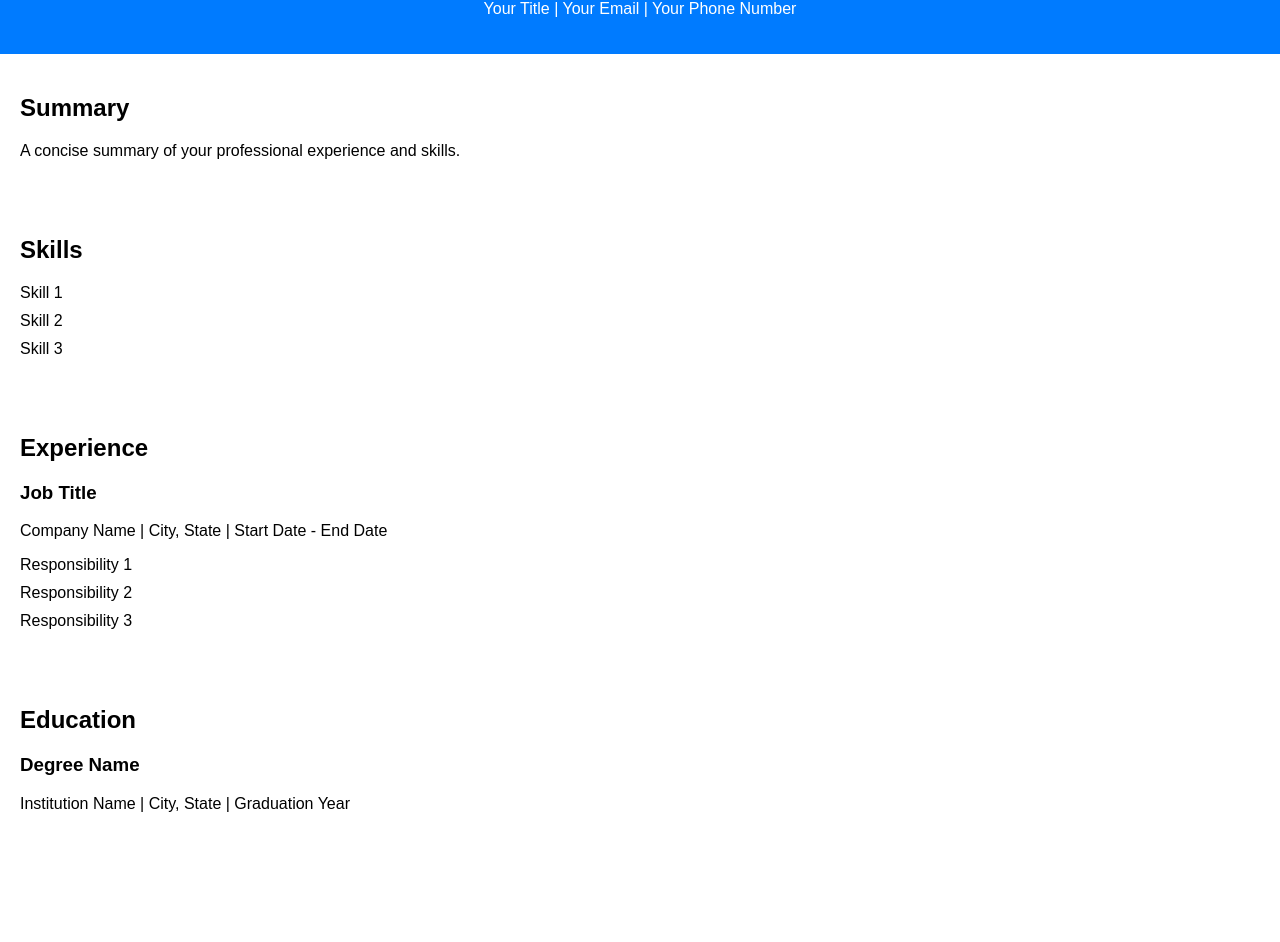
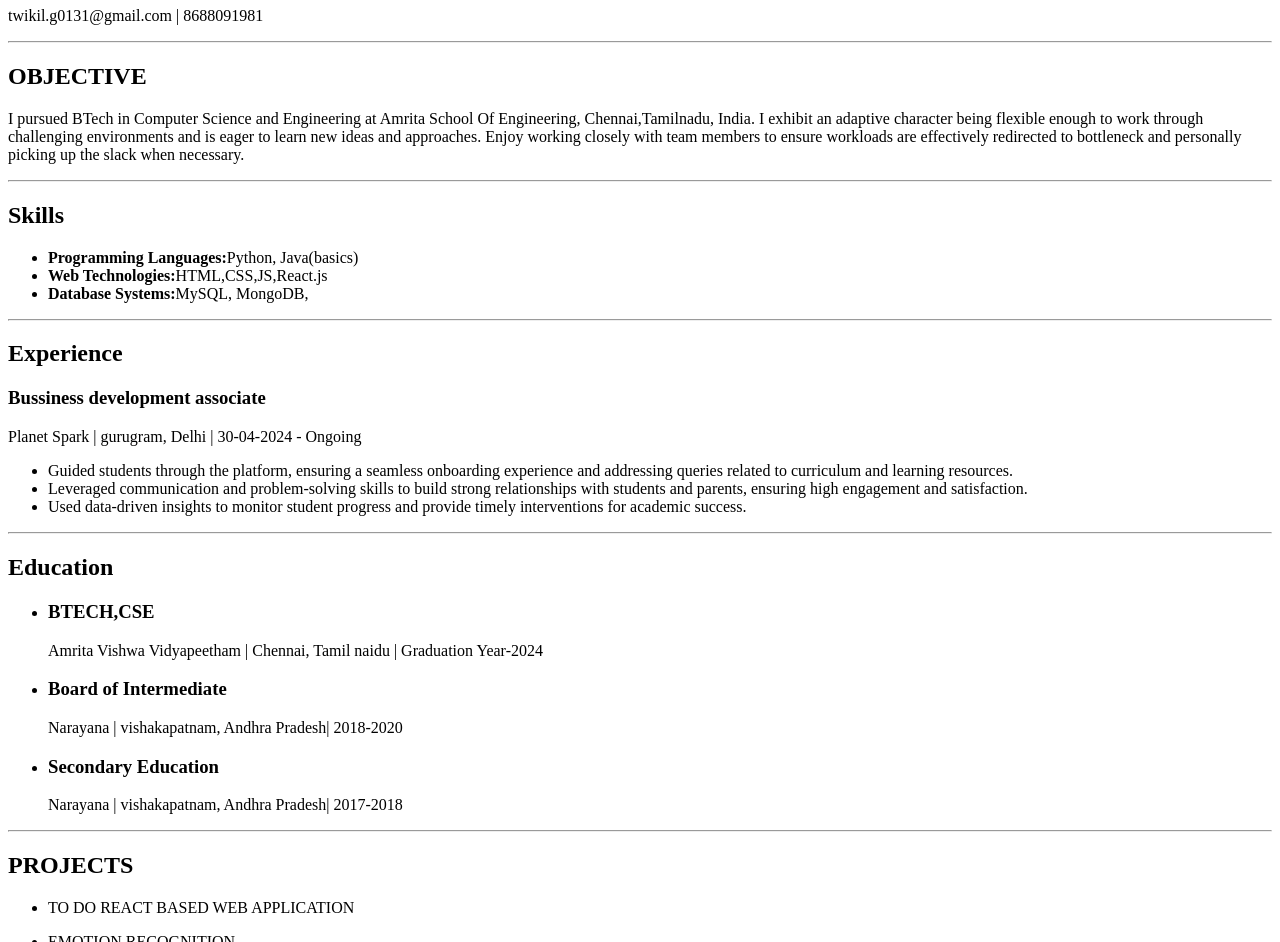
Before and after one commit to Twikil/Resume, a plain HTML site: page index.html in a window 1280 px wide. Shown: the part 73-1015 px from the top of the page. Before the commit the page ends 922 px from the top, so only its background shows below. Drawn offline with Linux system fonts and the light colour scheme.

Commit message:
added changes

```diff
--- a/index.html
+++ b/index.html
@@ -1,86 +1,95 @@
 <!DOCTYPE html>
 <html>
 <head>
-  <title>Your Name - Resume</title>
-  <style>
-    body {
-      font-family: Arial, sans-serif;
-      margin: 0;
-      padding: 0;
-    }
 
-    header {
-      background-color: #007bff;
-      color: #fff;
-      padding: 20px;
-      text-align: center;
-    }
 
-    h1 {
-      margin: 0;
-    }
+  <title>Twikil_Resume</title>
 
-    h2 {
-      margin-top: 20px;
-    }
 
-    section {
-      padding: 20px;
-    }
 
-    ul {
-      list-style: none;
-      padding: 0;
-    }
-
-    li {
-      margin-bottom: 10px;
-    }
-  </style>
 </head>
 <body>
   <header>
-    <h1>Your Name</h1>
-    <p>Your Title | Your Email | Your Phone Number</p>
+
+    <h1>Twikil</h1>
+    <p>twikil.g0131@gmail.com | 8688091981</p>
   </header>
+  <hr>
 
   <section>
-    <h2>Summary</h2>
-    <p>A concise summary of your professional experience and skills.</p>
+    <h2>OBJECTIVE</h2>
+    <p>I pursued BTech in Computer Science and Engineering at Amrita School Of Engineering, Chennai,Tamilnadu, India. I
+        exhibit an adaptive character being flexible enough to work through challenging environments and is eager to learn
+        new ideas and approaches. Enjoy working closely with team members to ensure workloads are effectively redirected
+        to bottleneck and personally picking up the slack when necessary.</p>
+
   </section>
+  <hr>
 
   <section>
     <h2>Skills</h2>
     <ul>
-      <li>Skill 1</li>
-      <li>Skill 2</li>
-      <li>Skill 3</li>
+      <li><b>Programming Languages:</b>Python, Java(basics)</li>
+      <li><b>Web Technologies:</b>HTML,CSS,JS,React.js</li>
+      <li><b>Database Systems:</b>MySQL, MongoDB,</li>
       </ul>
   </section>
+  <hr>
 
   <section>
     <h2>Experience</h2>
-    <ul>
-      <li>
-        <h3>Job Title</h3>
-        <p>Company Name | City, State | Start Date - End Date</p>
+
+        <h3>Bussiness development associate</h3>
+        <p>Planet Spark | gurugram, Delhi | 30-04-2024 - Ongoing</p>
         <ul>
-          <li>Responsibility 1</li>
-          <li>Responsibility 2</li>
-          <li>Responsibility 3</li>
+          <li>Guided students through the platform, ensuring a seamless onboarding experience and addressing queries related
+            to curriculum and learning resources.</li>
+          <li>Leveraged communication and problem-solving skills to build strong relationships with students and parents,
+            ensuring high engagement and satisfaction.</li>
+          <li>Used data-driven insights to monitor student progress and provide timely interventions for academic success.</li>
           </ul>
-      </li>
-      </ul>
+
   </section>
+  <hr>
 
   <section>
     <h2>Education</h2>
     <ul>
-      <li>
-        <h3>Degree Name</h3>
-        <p>Institution Name | City, State | Graduation Year</p>
-      </li>
-      </ul>
-  </section>
+        <li><h3>BTECH,CSE</h3></li>
+        <p>Amrita Vishwa Vidyapeetham  | Chennai, Tamil naidu | Graduation Year-2024</p>
+        <li><h3>Board of Intermediate</h3></li>
+        <p> Narayana | vishakapatnam, Andhra Pradesh| 2018-2020</p>
+        <li><h3>Secondary Education</h3></li>
+        <p>Narayana | vishakapatnam, Andhra Pradesh| 2017-2018</p>
+
+    </ul>
+
+   </section>
+   <hr>
+
+   <section>
+    <h2>PROJECTS</h2>
+    <ul>
+        <li><p>TO DO REACT BASED WEB APPLICATION</p></li>
+        <li><p>EMOTION RECOGNITION</p></li>
+        <li><p>LEVERAGING ML FOR REAL TIME DETECTION PREVENTION OF CS THREATS</p></li>
+    </ul>
+
+
+   </section>
+
+   <hr>
+
+   <section>
+    <h2>ADDITIONAL INFORMATION</h2>
+    <ul>
+        <li><p><b>Languages:</b> Telugu (Proficiency level), English (Proficiency level), Hindi (Proficiency level)</p></li>
+        <li><p><b>Interests:</b> Badminton</p></li>
+    </ul>
+   </section>
+
+
+
+
 </body>
 </html>
```
